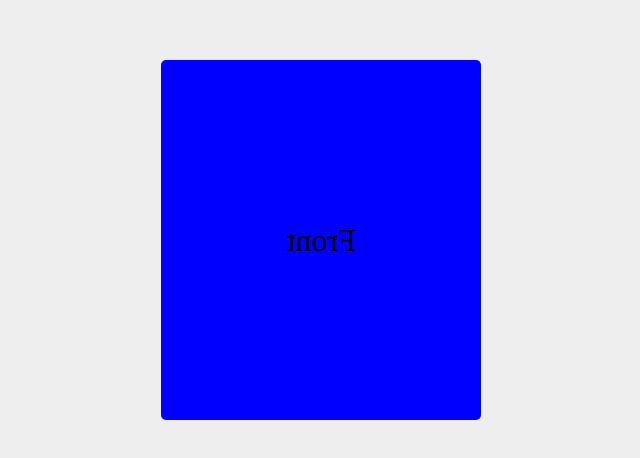
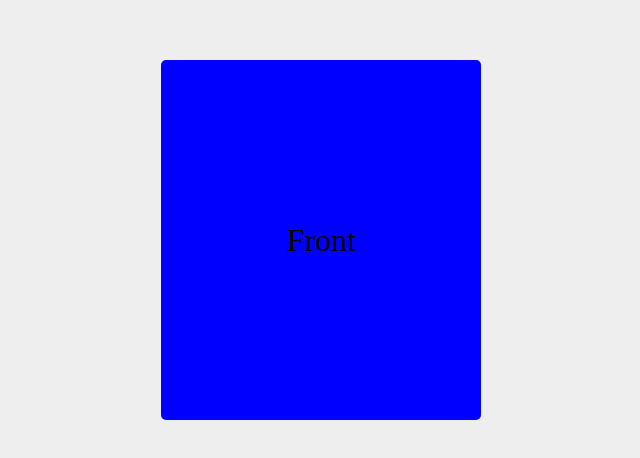
Before and after one commit to vkutov/annimation-08_flipcard, a plain HTML site: page index.html in a window 1280 px wide. Shown: the part 160-618 px from the top of the page, 319-959 px from the left. Drawn offline with Linux system fonts and the light colour scheme.

Commit message:
working completely

```diff
--- a/index.html
+++ b/index.html
@@ -9,8 +9,8 @@
   <body>
     <main>
       <article>
+        <section class="front">Front</section>
         <section class="back">Back</section>
-        <section class="front">Front</section>
       </article>
     </main>
   </body>
--- a/style.css
+++ b/style.css
@@ -38,11 +38,16 @@
 }
 
 main:hover article {
-    .back{
-        transform: rotateX(-90deg);
+    .back {
+        transform: rotateY(-90deg);
     }
+
     section {
         transform: rotateY(180deg);
+    }
+
+    .front {
+        transform: rotateY(0deg);
     }
 
 }
@@ -56,5 +61,5 @@
 .front {
     position: absolute;
     background-color: blue;
-    transform: rotateY(-90deg);
+    transform: rotateY(90deg);
 }
```
